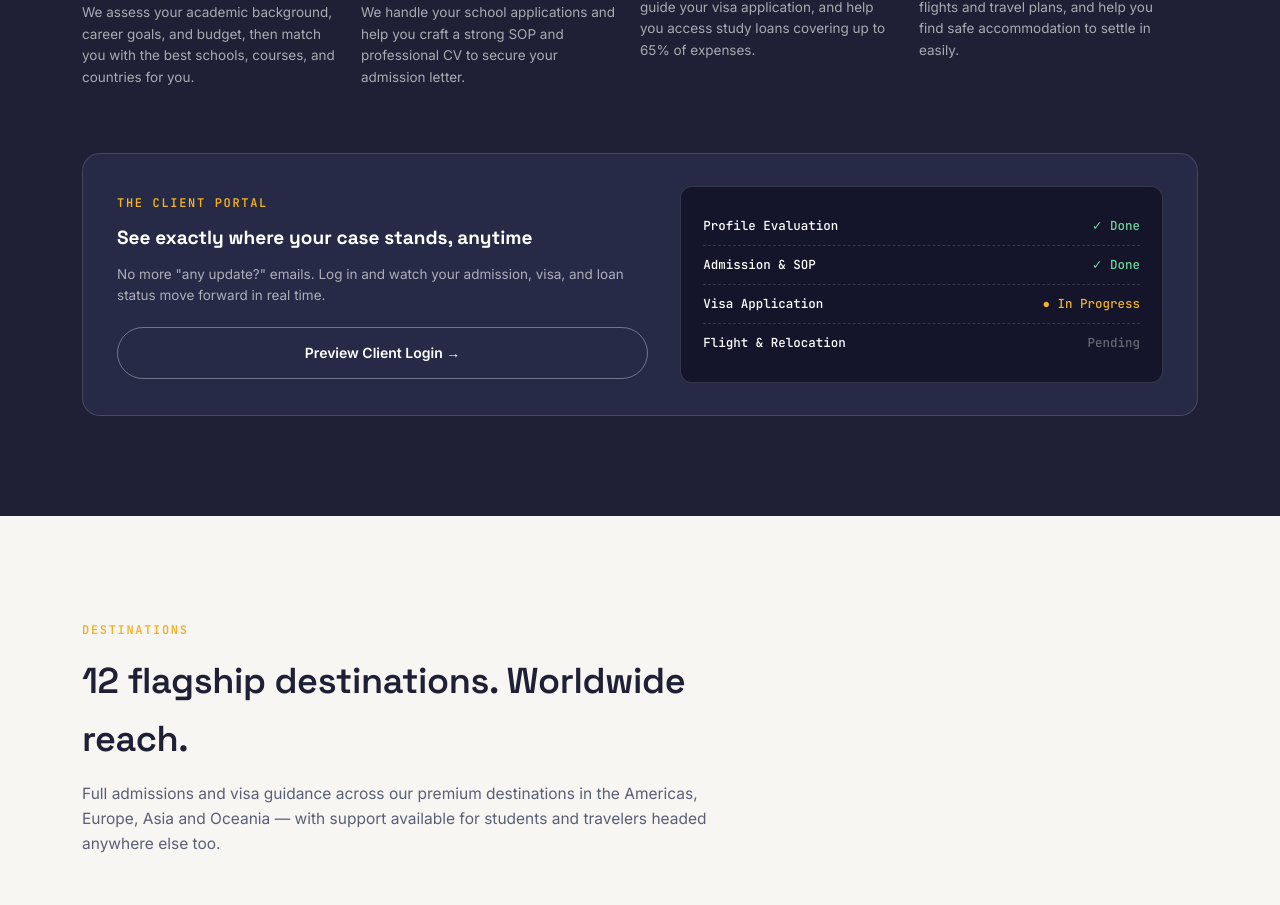
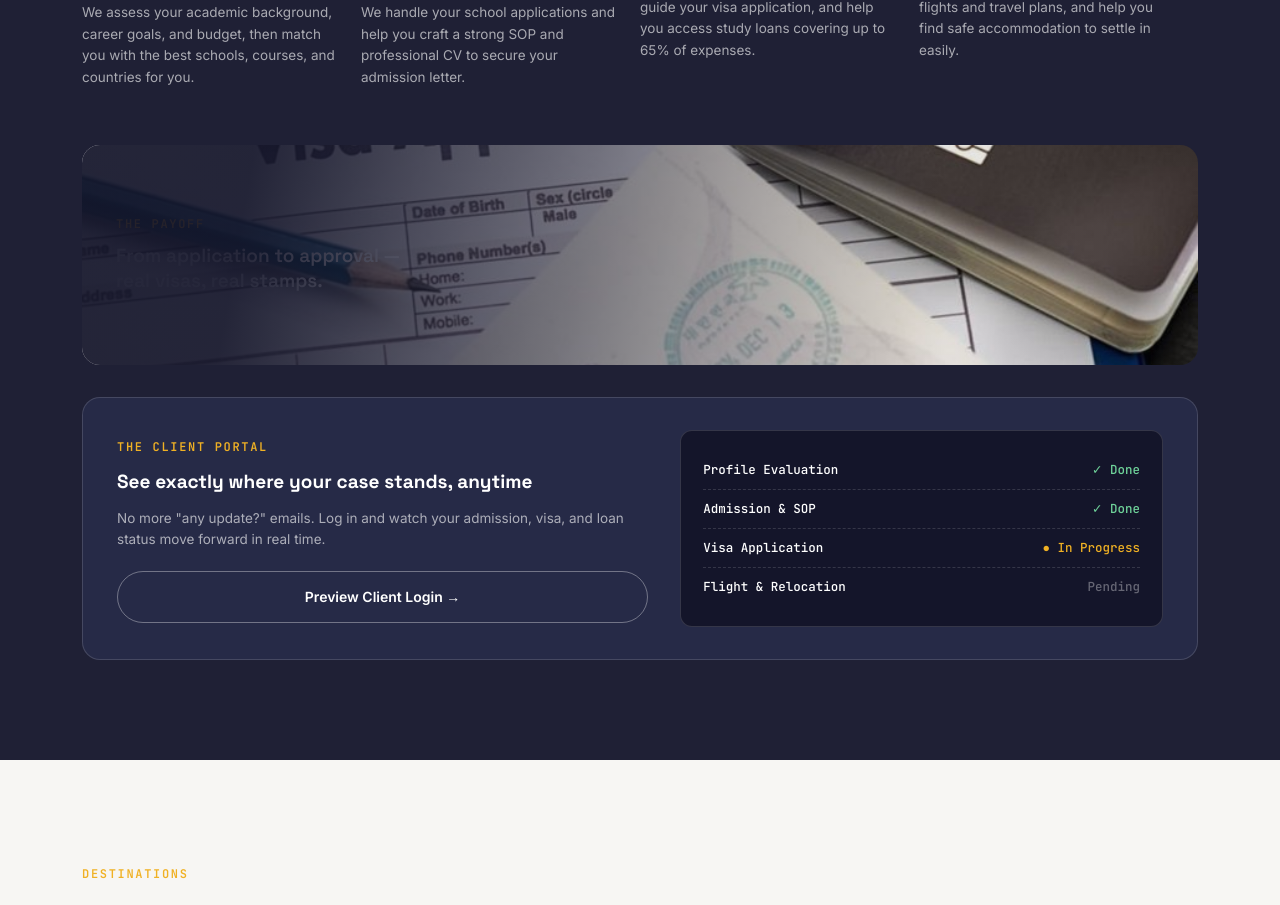
Before and after one commit to vitalcard22/oma-synergies-web, a React (Vite) app: page / in a window 1280 px wide. Shown: the part 4013-4918 px from the top of the page. Built offline with nearby package versions, Linux system fonts and the light colour scheme.

Commit message:
Add visa/passport photo to How It Works section as a supporting banner strip

```diff
--- a/src/pages/Home.css
+++ b/src/pages/Home.css
@@ -162,7 +162,14 @@
   .t-step p{font-size:13.5px;color:var(--ink-muted);}
 
   /* portal preview strip */
-  .portal-preview{margin-top:64px;background:var(--navy-soft);border:1px solid var(--line);border-radius:18px;padding:32px 34px;display:grid;grid-template-columns:1.1fr 1fr;gap:32px;align-items:center;}
+  .visa-photo-strip{position:relative;margin-top:56px;border-radius:18px;overflow:hidden;height:220px;}
+  .visa-photo-strip img{width:100%;height:100%;object-fit:cover;object-position:center 30%;}
+  .visa-photo-strip::after{content:"";position:absolute;inset:0;background:linear-gradient(100deg, rgba(20,21,42,0.92) 15%, rgba(20,21,42,0.55) 45%, rgba(20,21,42,0.1) 75%);}
+  .visa-photo-caption{position:absolute;top:0;left:0;bottom:0;display:flex;flex-direction:column;justify-content:center;padding:0 34px;max-width:360px;}
+  .visa-photo-caption p{color:#fff;font-family:var(--display);font-size:19px;font-weight:600;margin-top:10px;line-height:1.3;}
+  @media(max-width:600px){.visa-photo-strip{height:260px;}.visa-photo-caption{max-width:none;padding:0 22px;}}
+
+  .portal-preview{margin-top:32px;background:var(--navy-soft);border:1px solid var(--line);border-radius:18px;padding:32px 34px;display:grid;grid-template-columns:1.1fr 1fr;gap:32px;align-items:center;}
   @media(max-width:760px){.portal-preview{grid-template-columns:1fr;}}
   .portal-preview h4{font-family:var(--display);font-size:19px;margin-bottom:10px;}
   .portal-preview p{font-size:13.5px;color:var(--ink-muted);margin-bottom:20px;}
--- a/src/pages/Home.tsx
+++ b/src/pages/Home.tsx
@@ -11,6 +11,7 @@ import ukImg from '../assets/destinations/uk.jpg';
 import irelandImg from '../assets/destinations/ireland.jpg';
 import kcOverseasTeam from '../assets/kc-overseas-team.jpg';
 import wwdTeamPhoto from '../assets/wwd-team.jpg';
+import visaPassportPhoto from '../assets/visa-passport.jpg';
 import './Home.css';
 
 const HEADLINE_WORDS = ['global education', 'visa success', 'seamless travel'];
@@ -341,6 +342,14 @@ export default function Home() {
               </div>
             </div>
 
+            <div className="visa-photo-strip reveal">
+              <img src={visaPassportPhoto} alt="Visa application and approved passport stamps" />
+              <div className="visa-photo-caption">
+                <span className="eyebrow">The Payoff</span>
+                <p>From application to approval — real visas, real stamps.</p>
+              </div>
+            </div>
+
             <div className="portal-preview reveal">
               <div>
                 <span className="eyebrow" style={{ marginBottom: 10, display: 'inline-block' }}>The Client Portal</span>
```
Also changed, not shown: src/assets/visa-passport.jpg (added).
